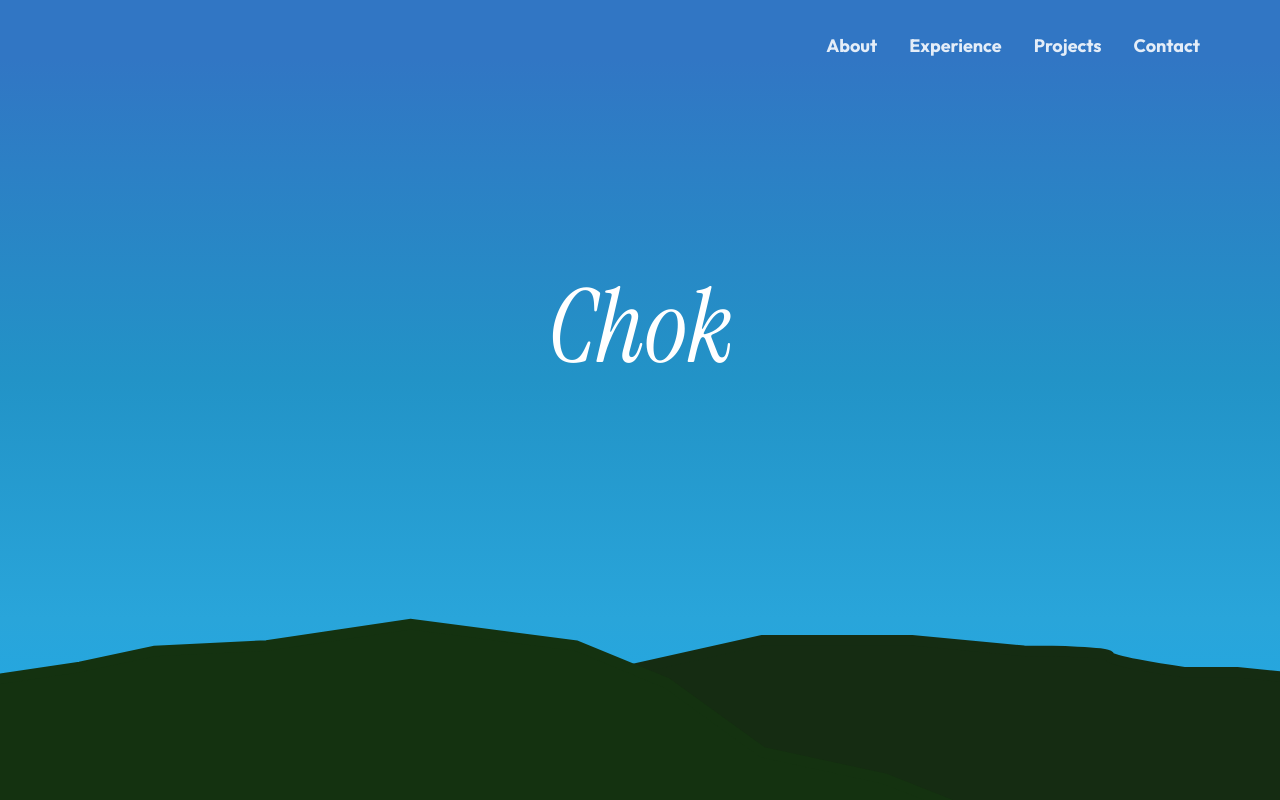
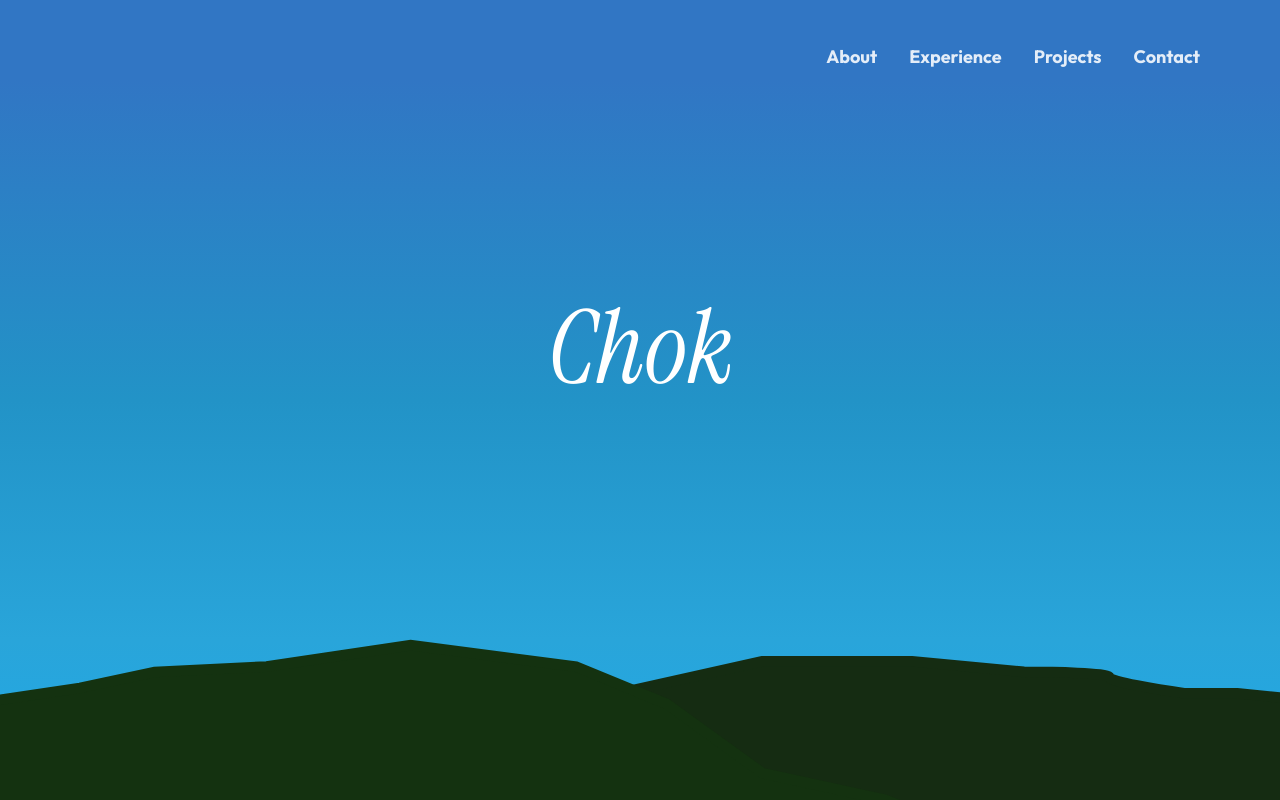
Before and after one commit to mgcapiendo/portfolio, a React (Vite) app: page / in a window 1280 px wide. Shown: the top 800 px of the page. Built offline with nearby package versions, Linux system fonts and the light colour scheme.

Commit message:
geeks4geeks please

```diff
--- a/index.html
+++ b/index.html
@@ -4,6 +4,7 @@
     <meta charset="UTF-8" />
     <link rel="icon" type="image/svg+xml" href="/footprint.svg" />
     <meta name="viewport" content="width=device-width, initial-scale=1.0, maximum-scale=1.0, user-scalable=no" />
+    <meta name="theme-color" content="#3176c4" />
     <title>Manuel - CS & AI @ FAU</title>
   </head>
   <body>
--- a/src/App.css
+++ b/src/App.css
@@ -1,6 +1,4 @@
 @import url('https://fonts.googleapis.com/css2?family=Instrument+Serif:ital@0;1&family=Outfit:wght@200;300;400;500;600;700&display=swap');
-
-/* VERCEL TEST PUSH OMG BRUH */
 
 #root {
   text-align: center;
@@ -16,23 +14,15 @@
   box-sizing: border-box;
 }
 
-html {
-  background-color: #3176c4;
-}
-
 body {
   max-width: 100vw;
 }
-
-/* *, *:hover {
-  cursor: url("/cursor.png"), auto;
-} */
 
 /* NAVBAR */
 .navbar {
   background: #3176c4 0%;
   width: 100%;
-  height: auto;
+  height: 10vh;
   display: flex;
   font-family: 'Outfit', system-ui, sans-serif;
   padding-top: env(safe-area-inset-top);
```
